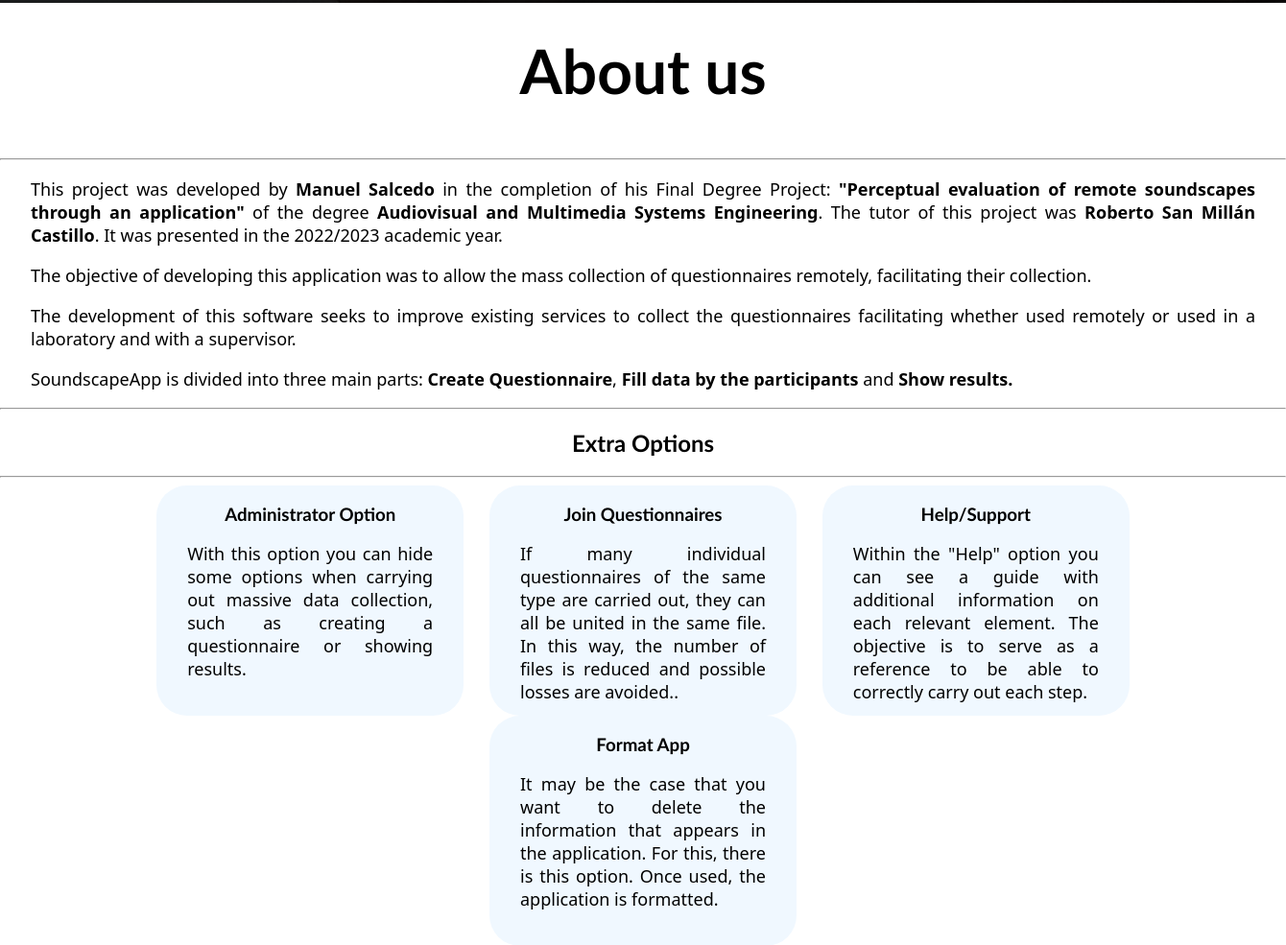
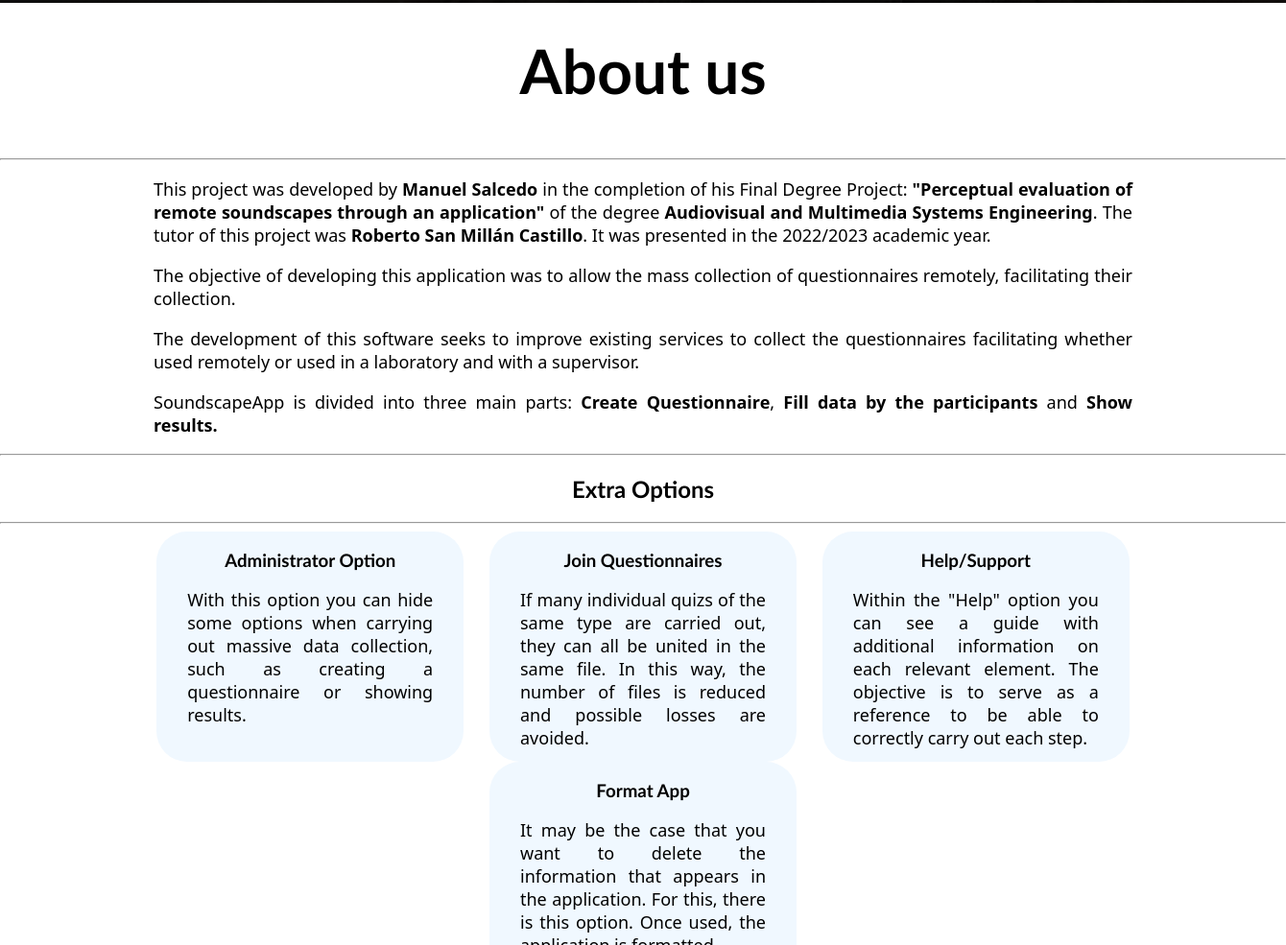
Before and after one commit to PaisajesSonoros/SoundscapeApp, an Electron app: page soundscape-app/pages/eng/index.html in a window 1340 px wide. Shown: the part 1279-2264 px from the top of the page at 96% size. Drawn offline with Linux system fonts and the light colour scheme.

Commit message:
fix errors spa and eng and css

```diff
--- a/soundscape-app/pages/eng/index.html
+++ b/soundscape-app/pages/eng/index.html
@@ -104,6 +104,7 @@
   <article style="display:block;">
     <h1>About us</h1>
     <hr>
+    <span class="about_us">
         <p>This project was developed by <b>Manuel Salcedo</b> in the completion of his Final Degree Project:
             <b>"Perceptual evaluation of remote soundscapes through an application"</b>
             of the degree <b>Audiovisual and Multimedia Systems Engineering</b>.
@@ -118,6 +119,9 @@
          <p>
              SoundscapeApp is divided into three main parts: <b>Create Questionnaire</b>, <b> Fill data by the participants</b> and <b>Show results.</b>
          </p>
+    </span>
+
+
     <hr>
     <h2>Extra Options</h2>
     <hr>
@@ -128,7 +132,7 @@
       </div>
       <div class="option-xtra">
         <h3 style="text-align: center;">Join Questionnaires</h3>
-        <p>If many individual questionnaires of the same type are carried out, they can all be united in the same file. In this way, the number of files is reduced and possible losses are avoided..</p>
+        <p>If many individual quizs of the same type are carried out, they can all be united in the same file. In this way, the number of files is reduced and possible losses are avoided.</p>
       </div>
       <div class="option-xtra">
         <h3 style="text-align: center;">Help/Support</h3>
--- a/soundscape-app/styles/style.css
+++ b/soundscape-app/styles/style.css
@@ -36,3 +36,12 @@ main{
   /* margin-left: 4rem; */
   justify-content: center;
 }
+
+button:hover{
+  cursor: pointer;
+}
+.about_us p{
+  padding-left: 10rem;
+  padding-right: 10rem;
+  text-align: justify;
+}
```
Also changed, not shown: soundscape-app/pages/spa/index.html (+4 -1 lines). Lines whose indentation alone changed are shown as unchanged.
